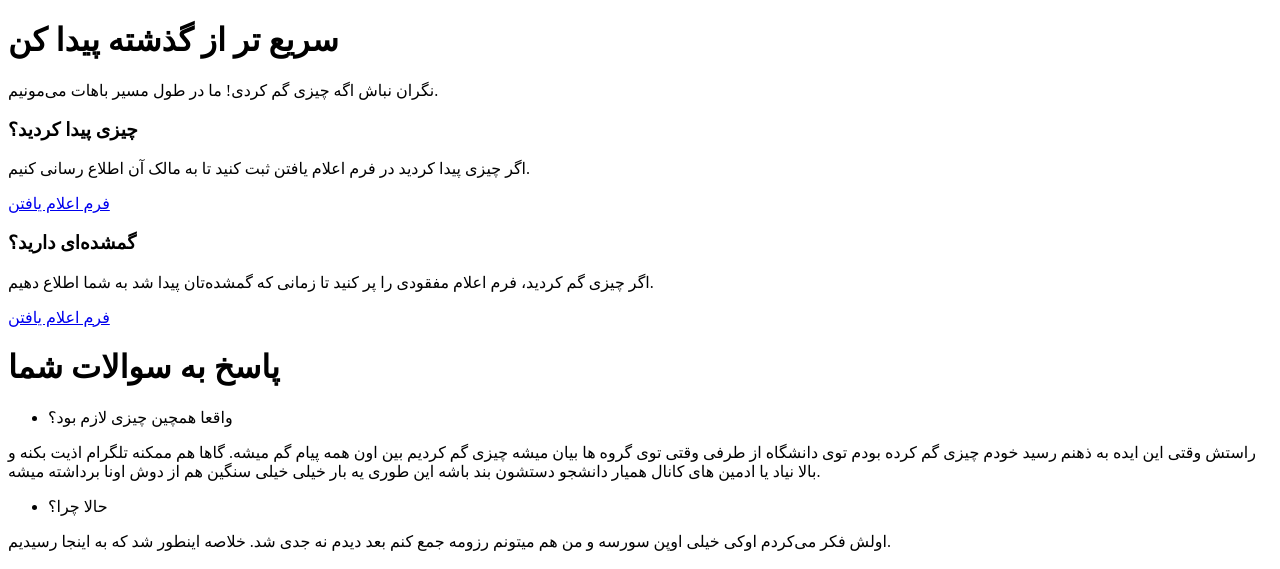
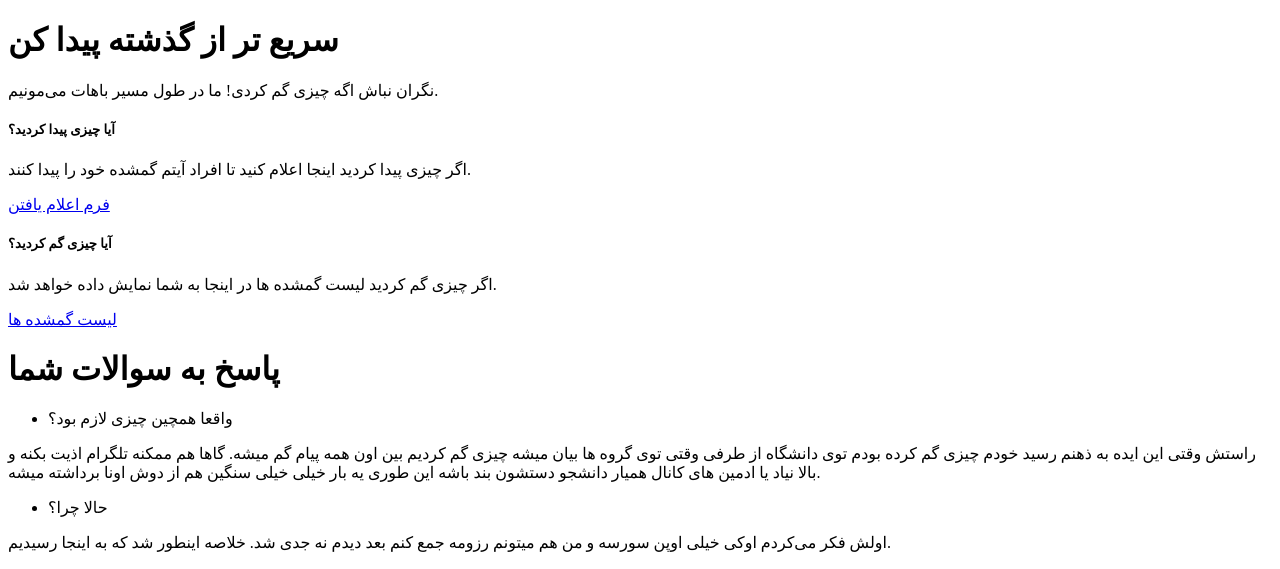
Before and after one commit to YeganehKhayyat/LostandFound, a Django app: template home/templates/home/index.html in a window 1280 px wide. Shown: the top 569 px of the page. Run offline with Django 5.2, Linux system fonts and the light colour scheme; the template is opened without the code that fills it, so the values that code supplies are empty.

Commit message:
style(home): changing root to home index and style improvement

```diff
--- a/config/settings.py
+++ b/config/settings.py
@@ -38,7 +38,8 @@ INSTALLED_APPS = [
     'django.contrib.messages',
     'django.contrib.staticfiles',
     'core',
-    'authentication'
+    'authentication',
+    'home'
 ]
 
 MIDDLEWARE = [
--- a/config/urls.py
+++ b/config/urls.py
@@ -19,14 +19,14 @@ from django.urls import path, include
 from core.views import report
 from django.conf.urls.static import static
 from django.conf import settings
-from core.views import list_items
+from home.views import home
 from authentication.views import register, logout_view
 from django.contrib.auth import views as auth_views
 urlpatterns = [
     path('admin/', admin.site.urls),
     path('item/' , include("core.urls")),
     path('report/' , report, name='report' ),
-    path('' ,list_items , name="list_item"),
+    path('' ,home , name="home"),
     path('signup/' , register, name="register"),
     path('login/' , auth_views.LoginView.as_view(template_name = "authentication/login.html"), name="login"),
     path('logout/' ,logout_view ,name="logout"),
--- a/home/static/home/styles.css
+++ b/home/static/home/styles.css
@@ -29,6 +29,7 @@ body {
 nav a {
 	color:var(--textlink);
 	text-decoration:none;
+    cursor: pointer;
 	margin-right:16px;
     margin-left: 20px;
 }
--- a/home/templates/base.html
+++ b/home/templates/base.html
@@ -13,7 +13,9 @@
 <body>
     <header class="site-header">
         <div class="container header-content">
-            <img src="/media/logo.png" , alt="Hakim Sabzevari" width="235" height="75" />
+            <a href="">
+                <img src="/media/logo.png" , alt="Hakim Sabzevari" width="235" height="75" />
+            </a>
             <nav>
                 <a href="{% url 'register' %}">ثبت نام</a>
                 <a href="{% url 'login' %}">ورود</a>
--- a/home/templates/home/index.html
+++ b/home/templates/home/index.html
@@ -11,21 +11,18 @@
         <p>نگران نباش اگه چیزی گم کردی! ما در طول مسیر باهات می‌مونیم.</p>
     </div>
 
-    <div class="container">
-        <div class="card">
-            <article class="card">
-                <h3>چیزی پیدا کردید؟</h3>
-                <p>اگر چیزی پیدا کردید در فرم اعلام یافتن ثبت کنید تا به مالک آن اطلاع رسانی کنیم.</p>
-                <a href="{% url 'submit_claim'%}">فرم اعلام یافتن</a>
-            </article>
+    <div class="card w-75 mb-3">
+        <div class="card-body">
+            <h5 class="card-title">آیا چیزی پیدا کردید؟</h5>
+            <p class="card-text">اگر چیزی پیدا کردید اینجا اعلام کنید تا افراد آیتم گمشده خود را پیدا کنند.</p>
+            <a href="{% url 'create_item' %}" class="btn btn-primary">فرم اعلام یافتن</a>
         </div>
-
-        <div class="card">
-            <article class="card">
-                <h3>گمشده‌ای دارید؟</h3>
-                <p>اگر چیزی گم کردید، فرم اعلام مفقودی را پر کنید تا زمانی که گمشده‌تان پیدا شد به شما اطلاع دهیم.</p>
-                <a href="{% url 'create_item'%}">فرم اعلام یافتن</a>
-            </article>
+    </div>
+        <div class="card w-75 mb-3">
+        <div class="card-body">
+            <h5 class="card-title">آیا چیزی گم کردید؟</h5>
+            <p class="card-text">اگر چیزی گم کردید لیست گمشده ها در اینجا به شما نمایش داده  خواهد شد.</p>
+            <a href="{% url 'list_item' %}" class="btn btn-primary">لیست گمشده ها</a>
         </div>
     </div>
 
```
